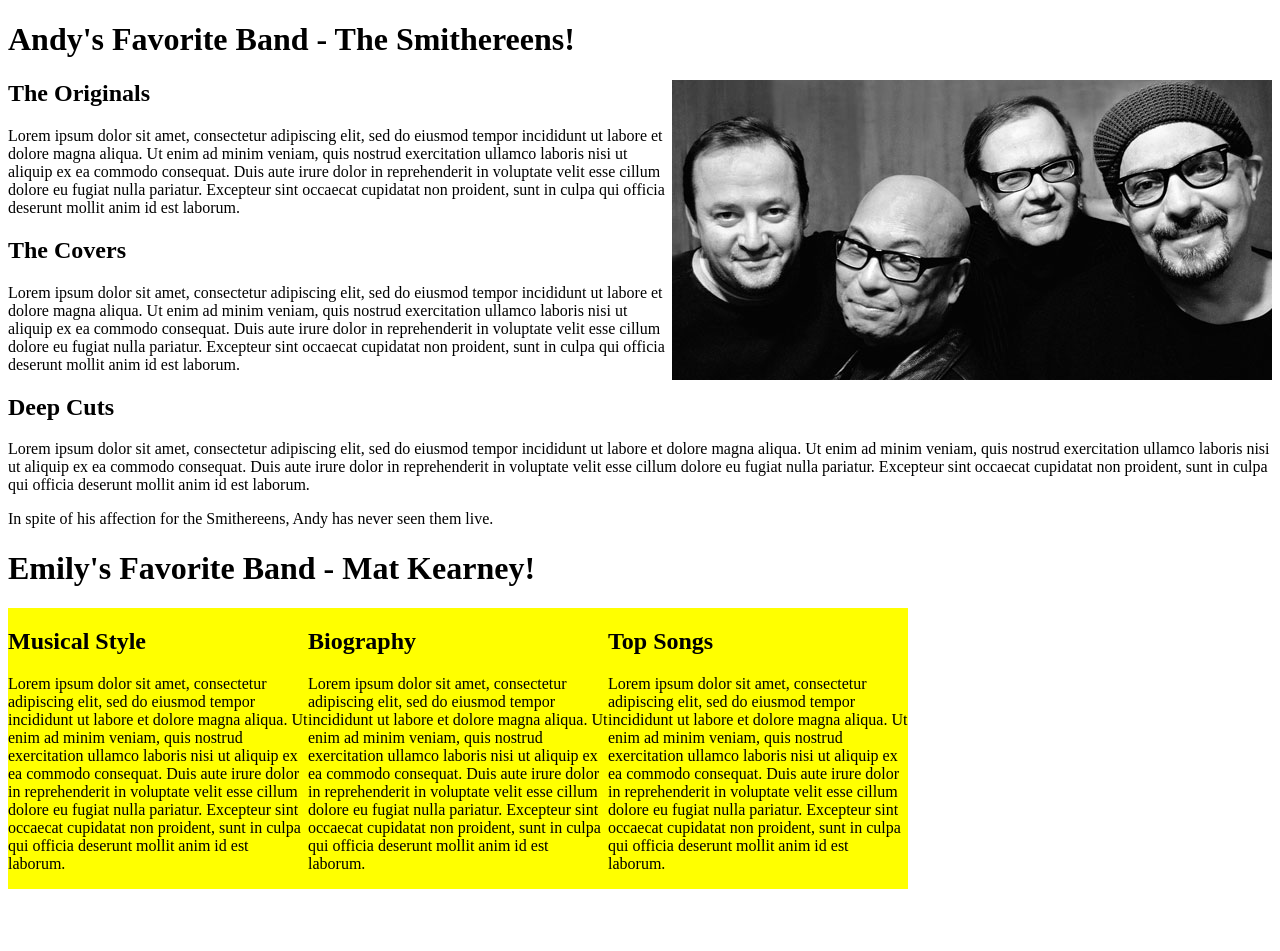
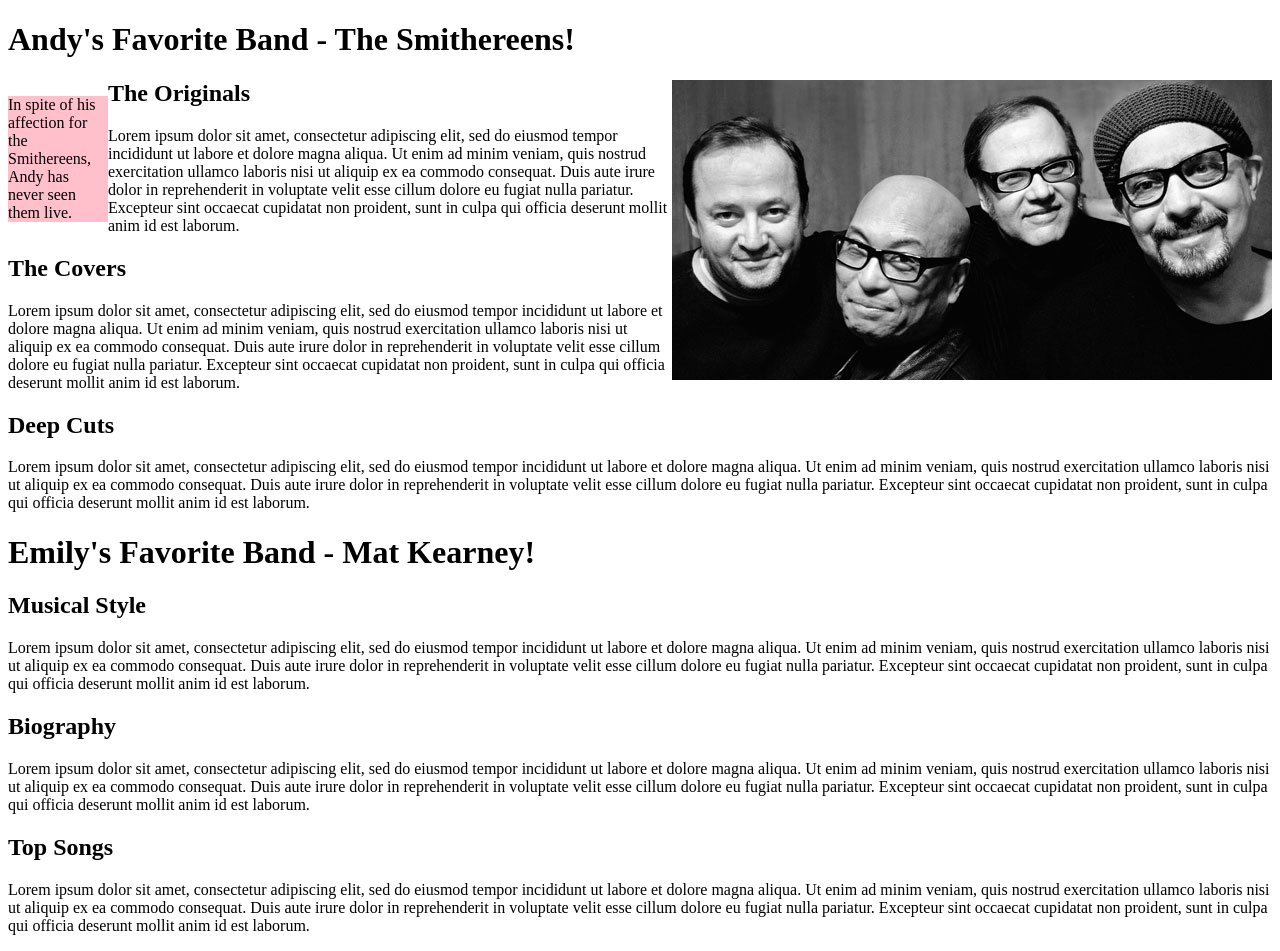
Before and after one commit to Priebea/favorite_band, a plain HTML site: page index.html in a window 1280 px wide. Before the commit the page ends 889 px from the top, so only its background shows below. Drawn offline with Linux system fonts and the light colour scheme.

Commit message:
Add styling and apply box model practice.

```diff
--- a/css/band_styles.css
+++ b/css/band_styles.css
@@ -7,3 +7,8 @@ img {
   float: left;
   background-color: yellow;
 }
+.sidebar {
+  background-color: pink;
+  float: left;
+  width: 100px;
+}
--- a/index.html
+++ b/index.html
@@ -7,6 +7,9 @@
   <body>
     <h1>Andy's Favorite Band - The Smithereens!</h1>
     <img src="img/smithereens.png" alt="image of the band members">
+
+    <p class="sidebar"> In spite of his affection for the Smithereens, Andy has never seen them live.</p>
+
     <h2>The Originals</h2>
     <p>Lorem ipsum dolor sit amet, consectetur adipiscing elit, sed do eiusmod tempor incididunt ut labore et dolore magna aliqua. Ut enim ad minim veniam, quis nostrud exercitation ullamco laboris nisi ut aliquip ex ea commodo consequat. Duis aute irure dolor in reprehenderit in voluptate velit esse cillum dolore eu fugiat nulla pariatur. Excepteur sint occaecat cupidatat non proident, sunt in culpa qui officia deserunt mollit anim id est laborum.</p>
 
@@ -16,24 +19,26 @@
     <h2>Deep Cuts</h2>
     <p>Lorem ipsum dolor sit amet, consectetur adipiscing elit, sed do eiusmod tempor incididunt ut labore et dolore magna aliqua. Ut enim ad minim veniam, quis nostrud exercitation ullamco laboris nisi ut aliquip ex ea commodo consequat. Duis aute irure dolor in reprehenderit in voluptate velit esse cillum dolore eu fugiat nulla pariatur. Excepteur sint occaecat cupidatat non proident, sunt in culpa qui officia deserunt mollit anim id est laborum.</p>
 
-    <p class="sidebar"> In spite of his affection for the Smithereens, Andy has never seen them live.</p>
+  <div class="columns">
 
-    <h1>Emily's Favorite Band - Mat Kearney!</h2>
+    <h1>Emily's Favorite Band - Mat Kearney!</h1>
 
-    <div class="column">
+
+    <div class="column-1">
       <h2>Musical Style</h2>
       <p>Lorem ipsum dolor sit amet, consectetur adipiscing elit, sed do eiusmod tempor incididunt ut labore et dolore magna aliqua. Ut enim ad minim veniam, quis nostrud exercitation ullamco laboris nisi ut aliquip ex ea commodo consequat. Duis aute irure dolor in reprehenderit in voluptate velit esse cillum dolore eu fugiat nulla pariatur. Excepteur sint occaecat cupidatat non proident, sunt in culpa qui officia deserunt mollit anim id est laborum.</p>
   </div>
 
-  <div class="column">
+  <div class="column-2">
     <h2>Biography</h2>
     <p>Lorem ipsum dolor sit amet, consectetur adipiscing elit, sed do eiusmod tempor incididunt ut labore et dolore magna aliqua. Ut enim ad minim veniam, quis nostrud exercitation ullamco laboris nisi ut aliquip ex ea commodo consequat. Duis aute irure dolor in reprehenderit in voluptate velit esse cillum dolore eu fugiat nulla pariatur. Excepteur sint occaecat cupidatat non proident, sunt in culpa qui officia deserunt mollit anim id est laborum.</p>
   </div>
 
-  <div class="column">
+  <div class="column-3">
     <h2>Top Songs</h2>
     <p>Lorem ipsum dolor sit amet, consectetur adipiscing elit, sed do eiusmod tempor incididunt ut labore et dolore magna aliqua. Ut enim ad minim veniam, quis nostrud exercitation ullamco laboris nisi ut aliquip ex ea commodo consequat. Duis aute irure dolor in reprehenderit in voluptate velit esse cillum dolore eu fugiat nulla pariatur. Excepteur sint occaecat cupidatat non proident, sunt in culpa qui officia deserunt mollit anim id est laborum.</p>
   </div>
+</div>
 
 
 
```
